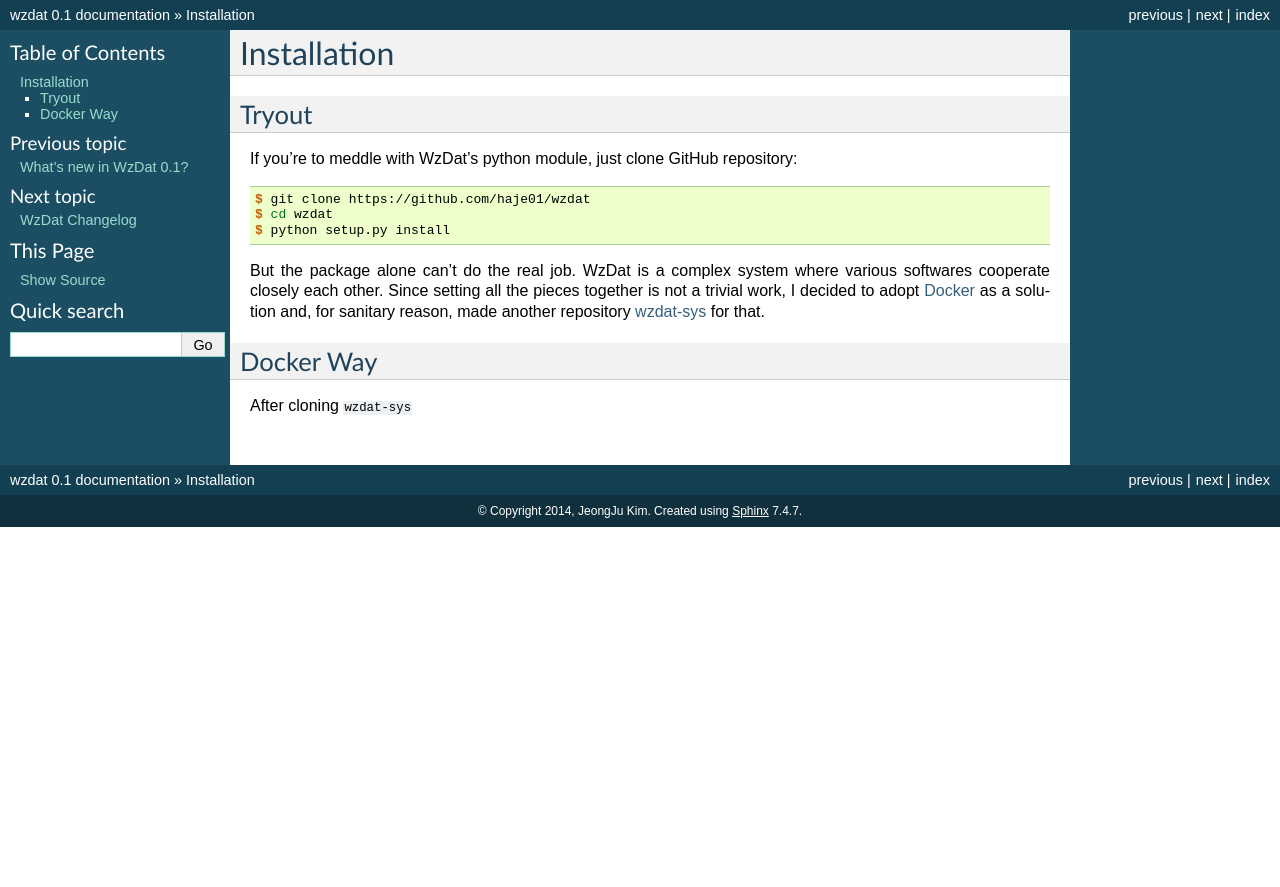
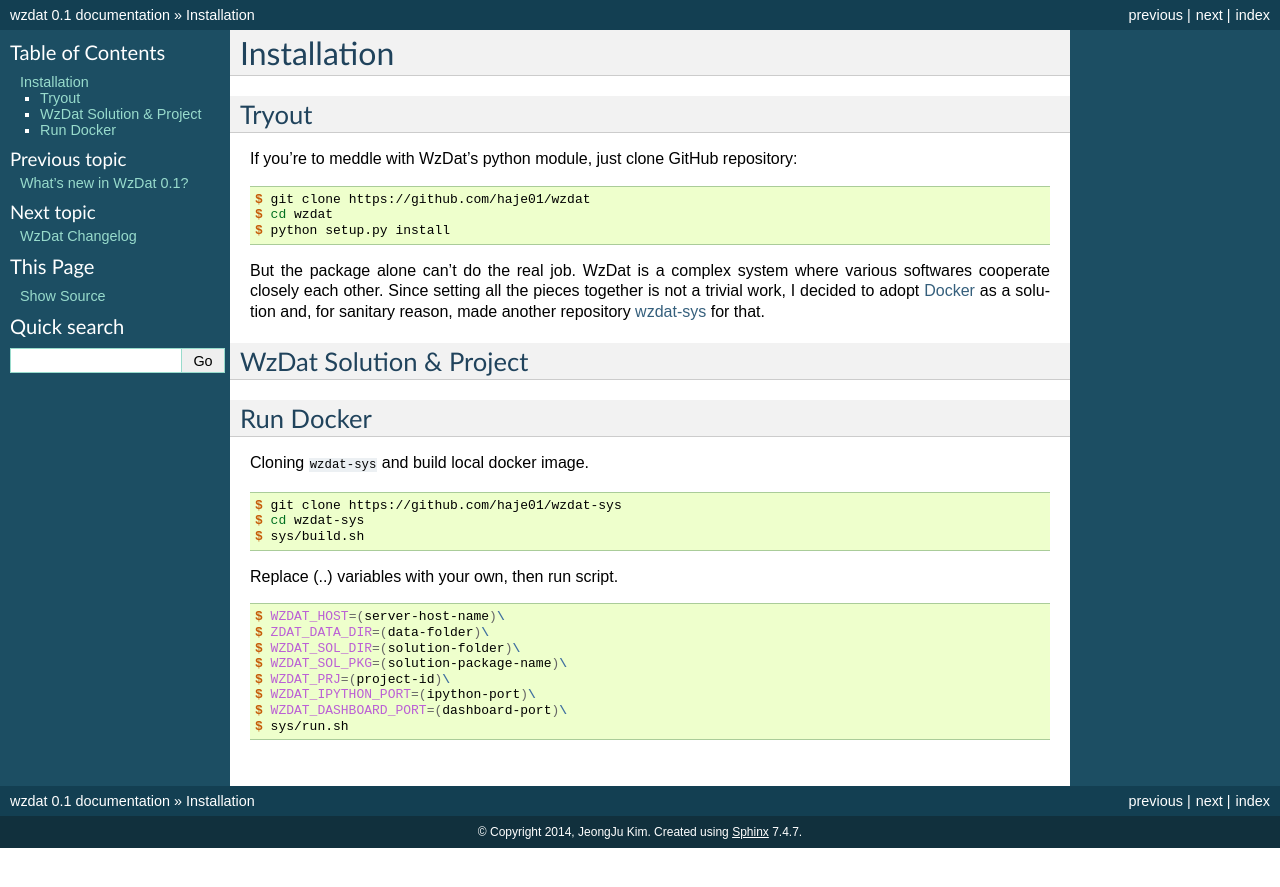
Before and after one commit to haje01/wzdat, a Sphinx documentation site: the page built from docs/guide/install.rst, in a window 1280 px wide. Shown: the top 887 px of the page. Built offline with Sphinx 7.4.7, drawn with Linux system fonts in a browser that asks for light colours.

Commit message:
Update install.rst

```diff
--- a/docs/guide/install.rst
+++ b/docs/guide/install.rst
@@ -14,15 +14,24 @@ If you're to meddle with WzDat's python module, just clone GitHub repository:
 
 But the package alone can't do the real job. WzDat is a complex system where various softwares cooperate closely each other. Since setting all the pieces together is not a trivial work, I decided to adopt `Docker <http://docker.com>`_ as a solution and, for sanitary reason, made another repository `wzdat-sys <https://github.com/haje01/wzdat-sys>`_ for that.
 
-Docker Way
+WzDat Solution & Project
+------------------------
+
+Run Docker
 ----------
 
-After cloning ``wzdat-sys``
+Cloning ``wzdat-sys`` and build local docker image.
 
 .. sourcecode:: console
+
    $ git clone https://github.com/haje01/wzdat-sys
    $ cd wzdat-sys
    $ sys/build.sh
+
+Replace (..) variables with your own, then run script.
+
+.. sourcecode:: console
+
    $ WZDAT_HOST=(server-host-name)\
    $ ZDAT_DATA_DIR=(data-folder)\
    $ WZDAT_SOL_DIR=(solution-folder)\
```
